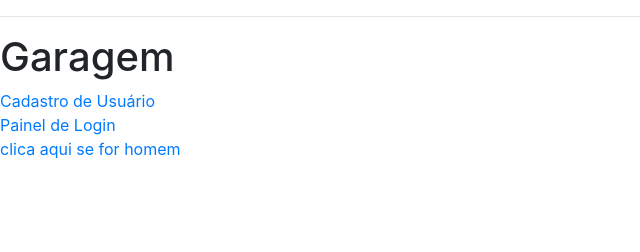
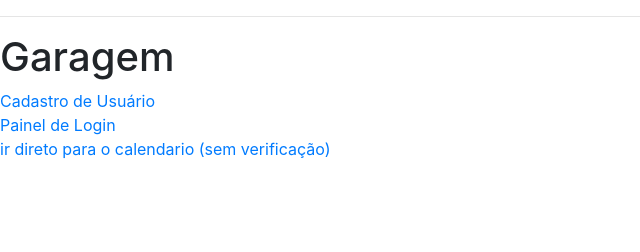
Before and after one commit to Agendamento-Garagem/back, a Django app: page / in a window 1280 px wide. Shown: the part 48-300 px from the top of the page, without its empty margins (0-640 px from the left). Run offline with Django 3.2, Linux system fonts and the light colour scheme; some libraries are stand-ins or nearby versions.

Commit message:
Update index.html

```diff
--- a/cal/templates/cal/index.html
+++ b/cal/templates/cal/index.html
@@ -10,5 +10,5 @@ Agendamento: {{evento.title}}
 
 <a href="/painel"> Painel de Login</a><br>
 
-<a href="{% url 'cal:calendar' %}">clica aqui se for homem</a>
+<a href="{% url 'cal:calendar' %}">ir direto para o calendario (sem verificação)</a>
 {% endblock %}
```
